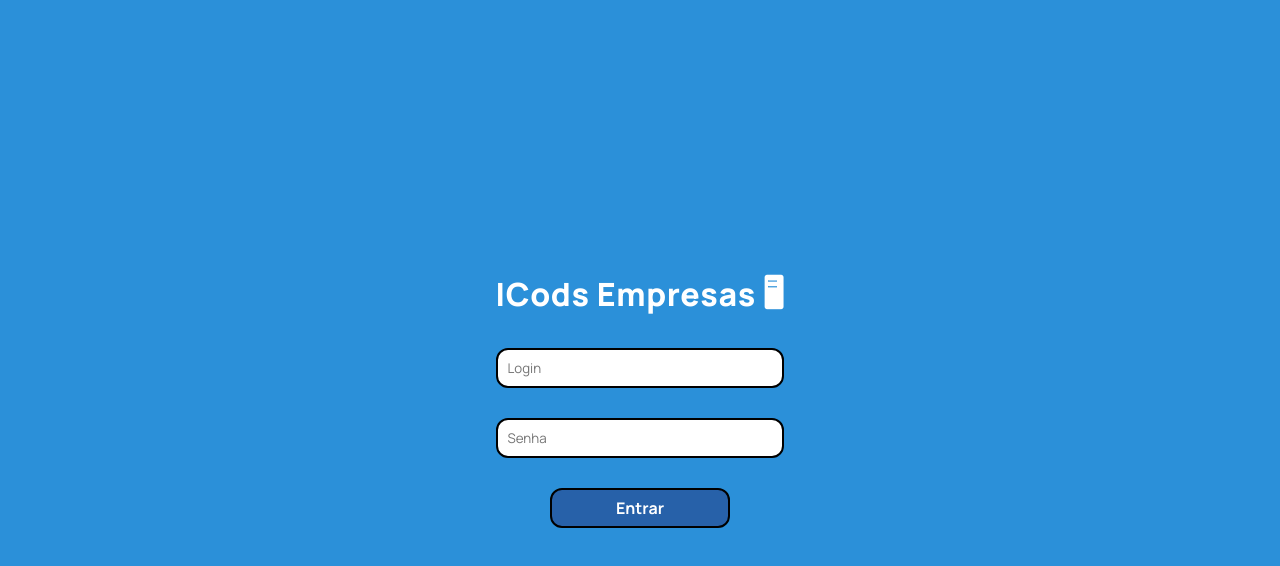
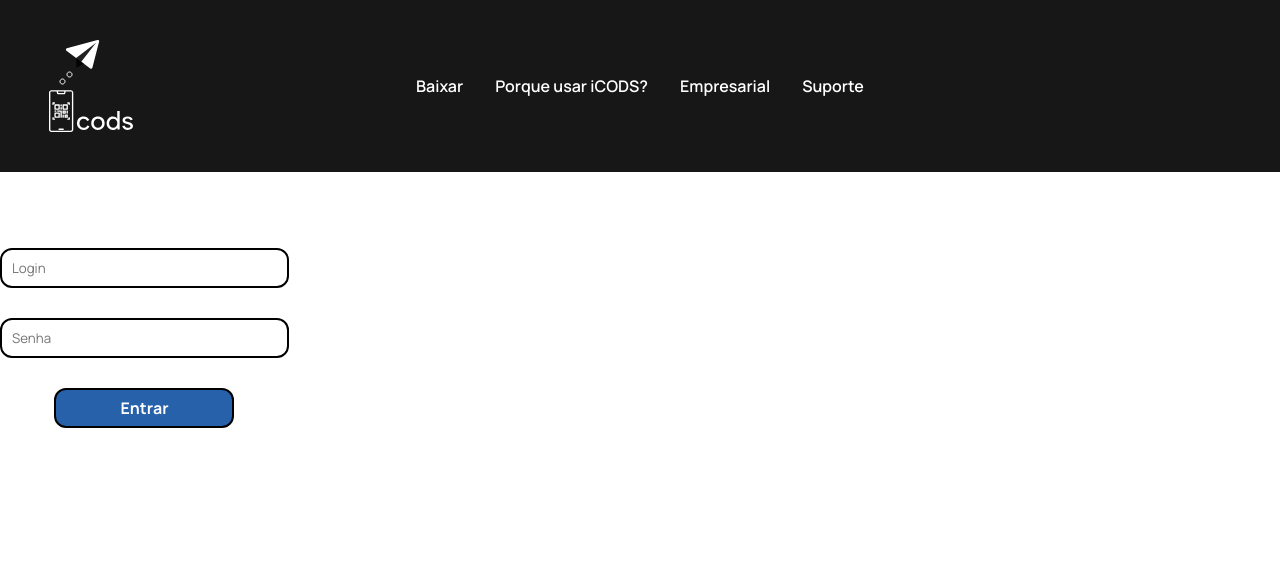
Before and after one commit to ICods-tech/icods-web, a Next.js app: page /enterprise in a window 1280 px wide. Shown: the top 566 px of the page. Built offline with nearby package versions, Linux system fonts and the light colour scheme.

Commit message:
:tada: header empresarial em progresso :tada:

```diff
--- /dev/null
+++ b/src/components/Enterprise/Header/index.tsx
@@ -0,0 +1,26 @@
+import React from 'react';
+
+import {
+  Container,
+  LogoImg,
+  NavBar,
+  NavBarLink,
+} from './styles';
+
+export function Header(){
+  return (
+    <Container>
+          <LogoImg
+            src="iCODS icon.svg"
+            alt="logo"
+          />
+
+          <NavBar>
+            <NavBarLink>Baixar</NavBarLink>
+            <NavBarLink>Porque usar iCODS?</NavBarLink>
+            <NavBarLink>Empresarial</NavBarLink>
+            <NavBarLink>Suporte</NavBarLink>
+          </NavBar>
+    </Container>
+  );
+}
--- /dev/null
+++ b/src/components/Enterprise/Header/styles.ts
@@ -0,0 +1,33 @@
+import styled from 'styled-components';
+
+export const Container = styled.header`
+  display: flex;
+  height: 10.75rem;
+  background-color: var(--main);
+
+  align-items: center;
+  justify-content: center;
+  padding: 0 3.063rem;
+`;
+
+export const LogoImg = styled.img`
+  width: 5.25rem;
+  height: 5.749rem;
+
+  position: absolute;
+  left: 3.063rem;
+`
+
+export const NavBar = styled.nav`
+  display: flex;
+  max-width: 32.625rem;
+  background-color: var(--main);
+`;
+
+export const NavBarLink = styled.a`
+  color: var(--shape);
+
+    & + a {
+      margin-left: 2rem;
+    }
+`;
--- a/src/components/Home/index.tsx
+++ b/src/components/Home/index.tsx
@@ -63,6 +63,7 @@ import Burger from '../Burger';
 import Menu from '../Menu';
 import Cloud from '../Cloud';
 import { TutorialStepContainer } from '../TutorialStepContainer';
+import Head from 'next/head';
 
 
 const Home = () => {
@@ -121,6 +122,8 @@ const Home = () => {
 
   return (
     <HomePage>
+      <Head> <title>ICods</title> </Head>
+
       < BlueCloud src="./images/blueCloud.svg"/>
       <InitSection>
         <Navbar>
--- a/src/pages/enterprise/index.tsx
+++ b/src/pages/enterprise/index.tsx
@@ -1,4 +1,6 @@
 import React, { useState, useCallback } from 'react';
+import Head from 'next/head';
+
 import { getDropdownOptions } from '../../../utils/getDropdownOptions'
 import {
   Container,
@@ -8,11 +10,13 @@ import {
   GenerateQRCodeTitle,
   EnterpriseContainer,
   GenerateQRCodeContainer,
+
 } from './styles'
 import api from '../../../services/api'
 import 'react-dropdown/style.css';
 import Dropdown from 'react-dropdown';
 import GlobalStyle from '../../../styles/globalStyle'
+import { Header } from '../../components/Enterprise/Header';
 
 const options = getDropdownOptions()
 const defaultOption = options[0]
@@ -51,6 +55,11 @@ const EnterprisePage = () => {
   return (
     <>
       <GlobalStyle />
+        <Head>
+          <title>Empresarial | ICods</title>
+        </Head>
+
+        <Header />
       <Container>
       {
         authenticated
--- a/src/pages/enterprise/styles.ts
+++ b/src/pages/enterprise/styles.ts
@@ -2,15 +2,9 @@ import styled from 'styled-components'
 
 export const Container = styled.div`
   display: flex;
-  flex: 1;
-
   height: 100vh;
   width: 100vw;
-
-  flex-direction: column;
-  color: white;
-  align-items: center;
-  justify-content: center;
+  background-color: var(--shape);
 `
 
 export const EnterpriseContainer = styled.div`
--- a/styles/globalStyle.ts
+++ b/styles/globalStyle.ts
@@ -2,11 +2,11 @@ import { createGlobalStyle } from 'styled-components'
 
 const GlobalStyle = createGlobalStyle`
   :root {
-        --background: #f0f2f5;
+        --background: #2B90D9;
         --main: #171717;
 
-        --text-shape: #ffffff;
-        --text-dark: rgba(0, 0, 0, 0.87);
+        --shape: #ffffff;
+        --text-title: rgba(0, 0, 0, 0.87);
   }
 
 
@@ -23,28 +23,40 @@ const GlobalStyle = createGlobalStyle`
 
 
   * {
-    font-family: 'Manrope', sans-serif;
     margin: 0;
     padding: 0;
     box-sizing: border-box;
     text-decoration: none;
     /* background: teal; */
-    /* font-famil */
-    /* overflow: hidden; */
+    overflow: hidden;
   }
 
   body {
     max-height: 100vh;
     max-width: 100vw;
-    background: #2B90D9;
+    background: var(--background);
+  }
+
+  body, input, button, textArea {
+    // por padrão o input, button e textArea não herdam a fonte do body, por isso forçamos aqui
+    font-family: 'Manrope', sans-serif;
+    font-weight: 400;
+  }
+
+  h1, h2, h3, h4, h5, h6, strong {
+    font-weight: 600;
   }
 
   button {
+    cursor: pointer;
     margin: 0;
+
   }
 
   a {
     text-decoration: none;
+    font-weight: 600;
+
   }
 
   h1 {
@@ -58,10 +70,6 @@ const GlobalStyle = createGlobalStyle`
     font-weight: 300;
     line-height: 2rem;
   }
-
-  a {
-    font-weight: 600;
-  }
 `
 
 export default GlobalStyle
```
Also changed, not shown: public/iCODS icon.svg (added).
